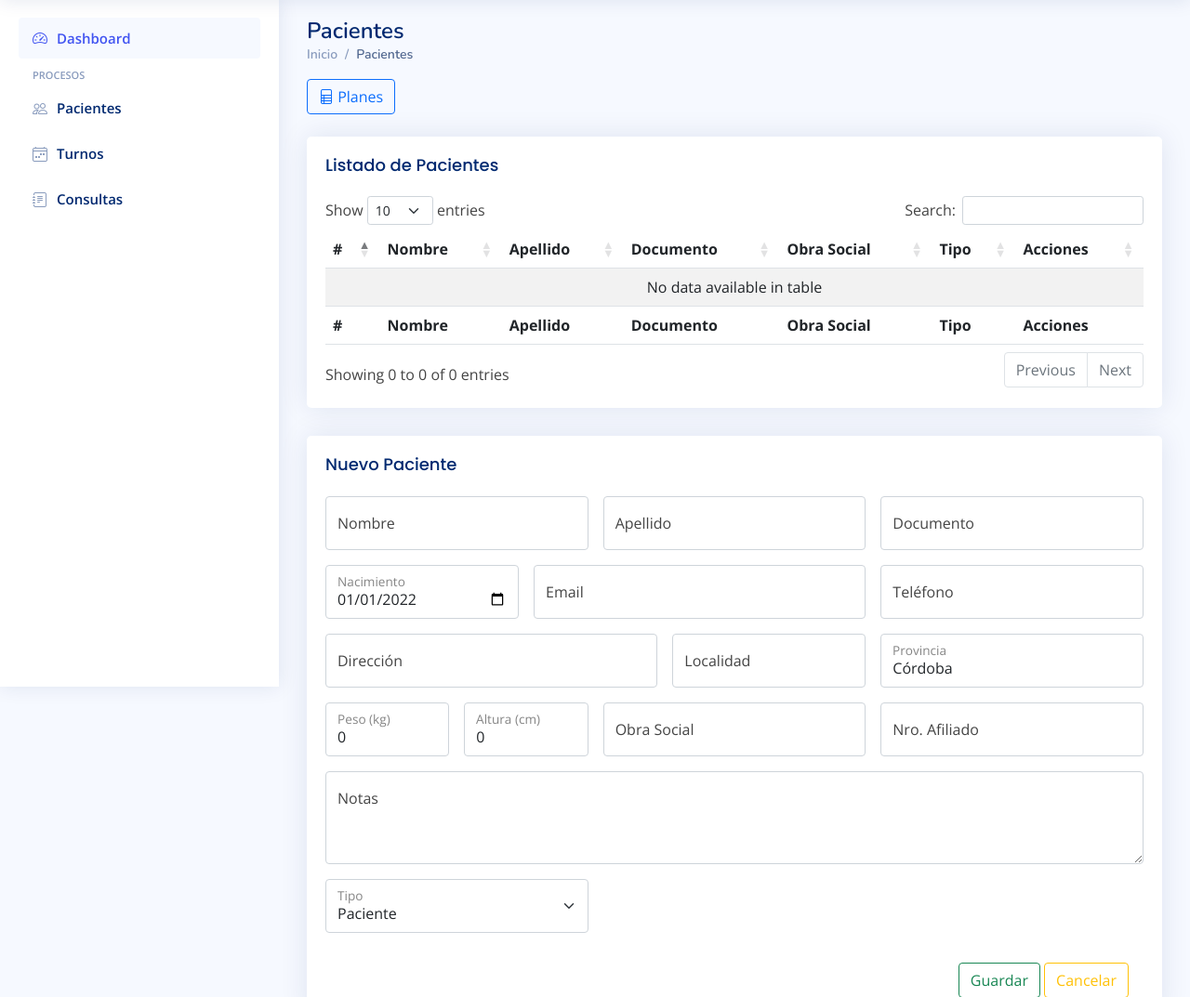
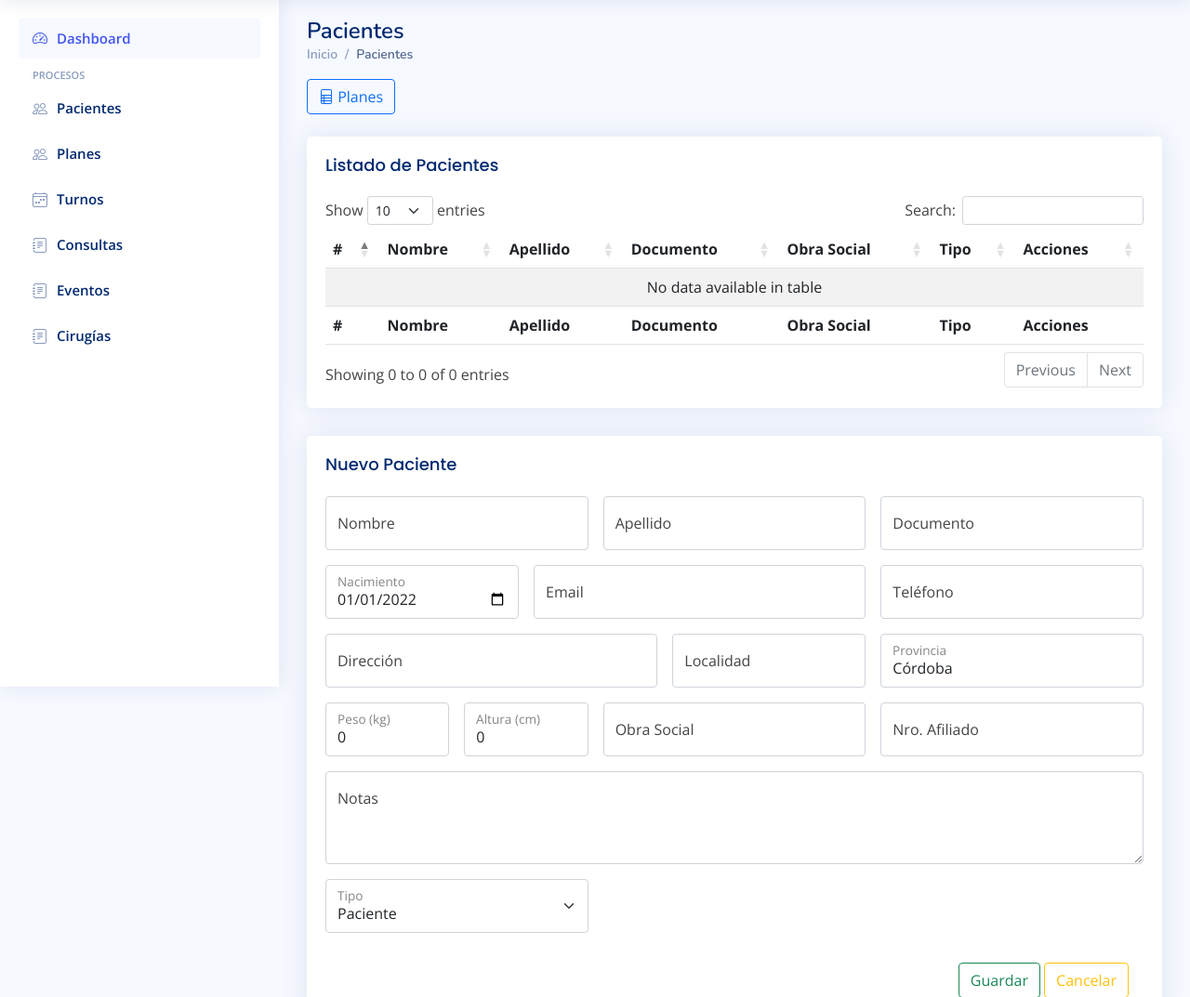
Before and after one commit to gnaEMV90/gestagenda, a Flask app: page /clientes in a window 1280 px wide. Shown: the part 61-1134 px from the top of the page at 93% size. Run offline with Flask 2, Linux system fonts and the light colour scheme; data that the repository does not hold is empty; some libraries are stand-ins or nearby versions.

Commit message:
correcciones

```diff
--- a/app.py
+++ b/app.py
@@ -192,7 +192,7 @@ def editaPlan(id):
         Plan.detalle = request.form['txtDetalle']
         db.session.commit()
         return redirect(url_for('planes'))
-    return render_template("editarPlan.html", Plan = Plan)
+    return render_template("editaPlan.html", Plan = Plan)
 
 @app.route('/eliminaPlan/<string:id>')
 def eliminaPlan(id):
--- a/templates/layout.html
+++ b/templates/layout.html
@@ -116,6 +116,14 @@
         </a>
       </li>
 
+      <!-- Planes Nav -->
+      <li class="nav-item">
+        <a class="nav-link collapsed" href="{{url_for('clientes')}}">
+          <i class="bi bi-people"></i>
+          <span>Planes</span>
+        </a>
+      </li>
+
       <!-- Turnos Nav -->
       <li class="nav-item">
         <a class="nav-link collapsed" href="#">
@@ -130,6 +138,22 @@
         <a class="nav-link collapsed" href="#">
           <i class="bi bi-journal-text"></i>
           <span>Consultas</span>
+        </a>
+      </li>
+
+      <!-- Eventos Nav -->
+      <li class="nav-item">
+        <a class="nav-link collapsed" href="#">
+          <i class="bi bi-journal-text"></i>
+          <span>Eventos</span>
+        </a>
+      </li>
+
+      <!-- Cirugías Nav -->
+      <li class="nav-item">
+        <a class="nav-link collapsed" href="#">
+          <i class="bi bi-journal-text"></i>
+          <span>Cirugías</span>
         </a>
       </li>
 
```
Also changed, not shown: templates/editaPlan.html (renamed from templates/editarplan.html).
